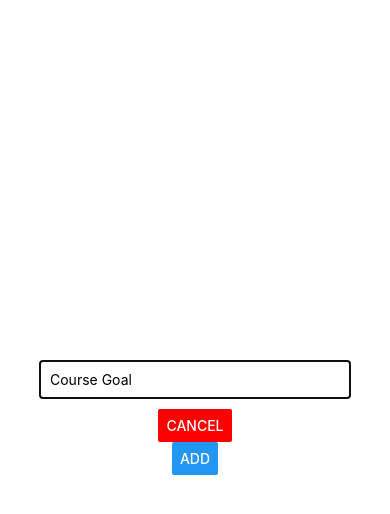
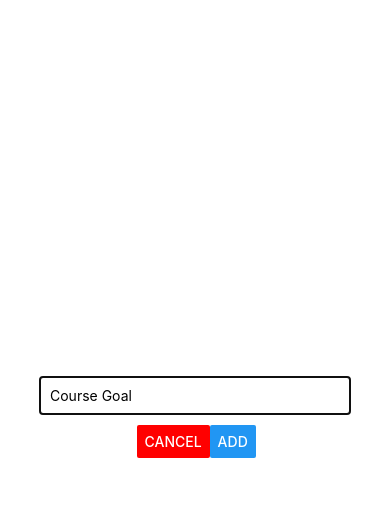
Before and after one commit to namanyadav/react-native-ref, a React Native app: screen / in a window 390 px wide. Both pictures are taken after a click on the button "ADD NEW GOAL". Shown: the top 514 px of the page. Built offline with nearby package versions, Linux system fonts and the light colour scheme.

Commit message:
cancel button with spacing in modal

```diff
--- a/App.js
+++ b/App.js
@@ -32,7 +32,7 @@ export default function App() {
         <GoalInput
             visible={isAddMode}
             onAddGoal={addGoalHandler}
-            onCacel={cancelAddGoalHandler}
+            onCancel={cancelAddGoalHandler}
         />
       <FlatList
           data={courseGoals}
--- a/components/GoalInput.js
+++ b/components/GoalInput.js
@@ -18,8 +18,10 @@ const GoalInput = props => {
                     style={styles.input}
                     onChangeText={goalInputHandler}
                     value={enteredGoal}/>
-                <Button title="Cancel" color="red" onPress={props.onCacel}></Button>
-                <Button title="Add" onPress={addGoadHandler}/>
+                <View style={styles.buttonContainer}>
+                    <Button title="Cancel" color="red" onPress={props.onCancel}></Button>
+                    <Button title="Add" onPress={addGoadHandler}/>
+                </View>
             </View>
         </Modal>
     );
@@ -38,6 +40,11 @@ const styles = StyleSheet.create({
         padding: 10,
         width: '80%',
         marginBottom: 10
+    },
+    buttonContainer: {
+        flexDirection: 'row',
+        justifyContent: 'space-between',
+        width: '30%'
     }
 });
 
```
